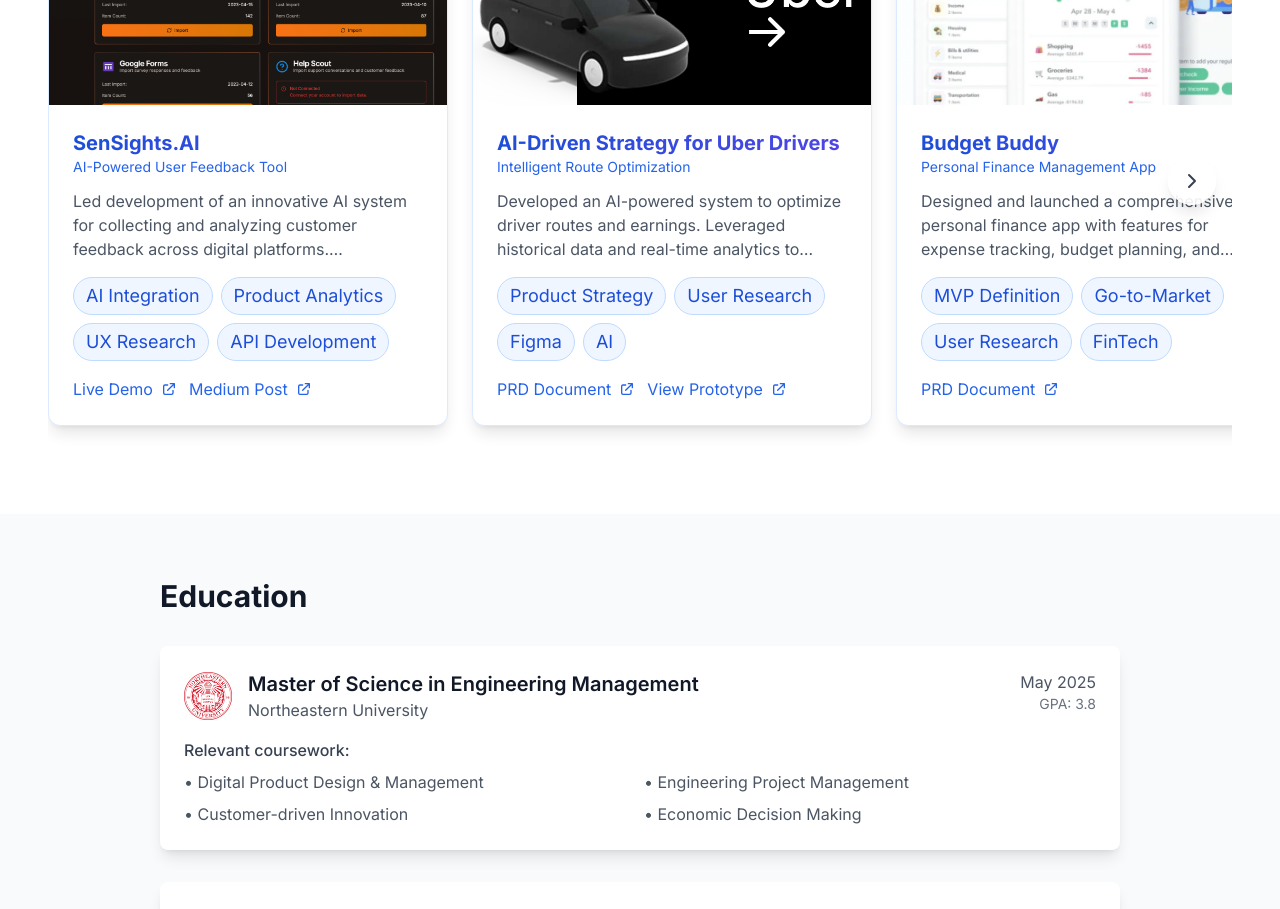
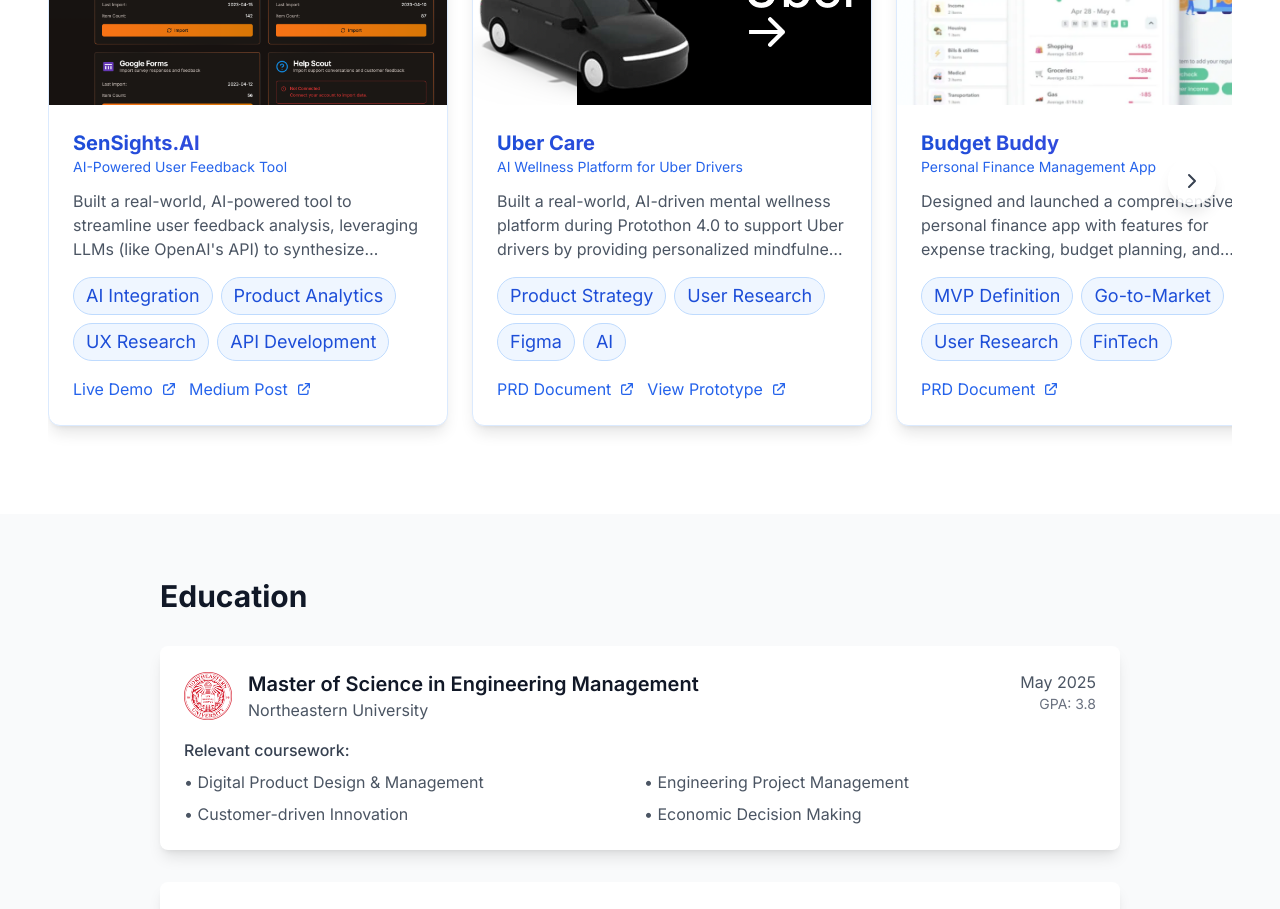
Before and after one commit to PrateekShetty1/portfolio1-cursor, a Next.js app: page / in a window 1280 px wide. Shown: the part 3120-4029 px from the top of the page. Built offline with nearby package versions, Linux system fonts and the light colour scheme; no server answers.

Commit message:
Update SenSights and Uber Care project descriptions

```diff
--- a/app/page.tsx
+++ b/app/page.tsx
@@ -37,7 +37,7 @@ const navItems = [
       id: 1,
     title: "SenSights.AI",
     subtitle: "AI-Powered User Feedback Tool",
-    description: "Led development of an innovative AI system for collecting and analyzing customer feedback across digital platforms. Implemented machine learning algorithms for sentiment analysis and feature prioritization.",
+    description: "Built a real-world, AI-powered tool to streamline user feedback analysis, leveraging LLMs (like OpenAI's API) to synthesize customer surveys, feature requests, and sentiments into clear, actionable insights — enabling product managers and teams to move from raw feedback to strategic decisions faster.",
       imageSrc: "/images/sensights.png",
       tags: ["AI Integration", "Product Analytics", "UX Research", "API Development"],
     links: [
@@ -58,9 +58,9 @@ const navItems = [
     },
     {
       id: 2,
-    title: "AI-Driven Strategy for Uber Drivers",
-    subtitle: "Intelligent Route Optimization",
-    description: "Developed an AI-powered system to optimize driver routes and earnings. Leveraged historical data and real-time analytics to provide strategic insights for maximizing driver efficiency and revenue.",
+    title: "Uber Care",
+    subtitle: "AI Wellness Platform for Uber Drivers",
+    description: "Built a real-world, AI-driven mental wellness platform during Protothon 4.0 to support Uber drivers by providing personalized mindfulness exercises, real-time stress management tools, and direct access to support services — addressing mental health challenges with empathy-driven technology solutions.",
       imageSrc: "/images/uber-project.png",
       tags: ["Product Strategy", "User Research", "Figma", "AI"],
     links: [
```
